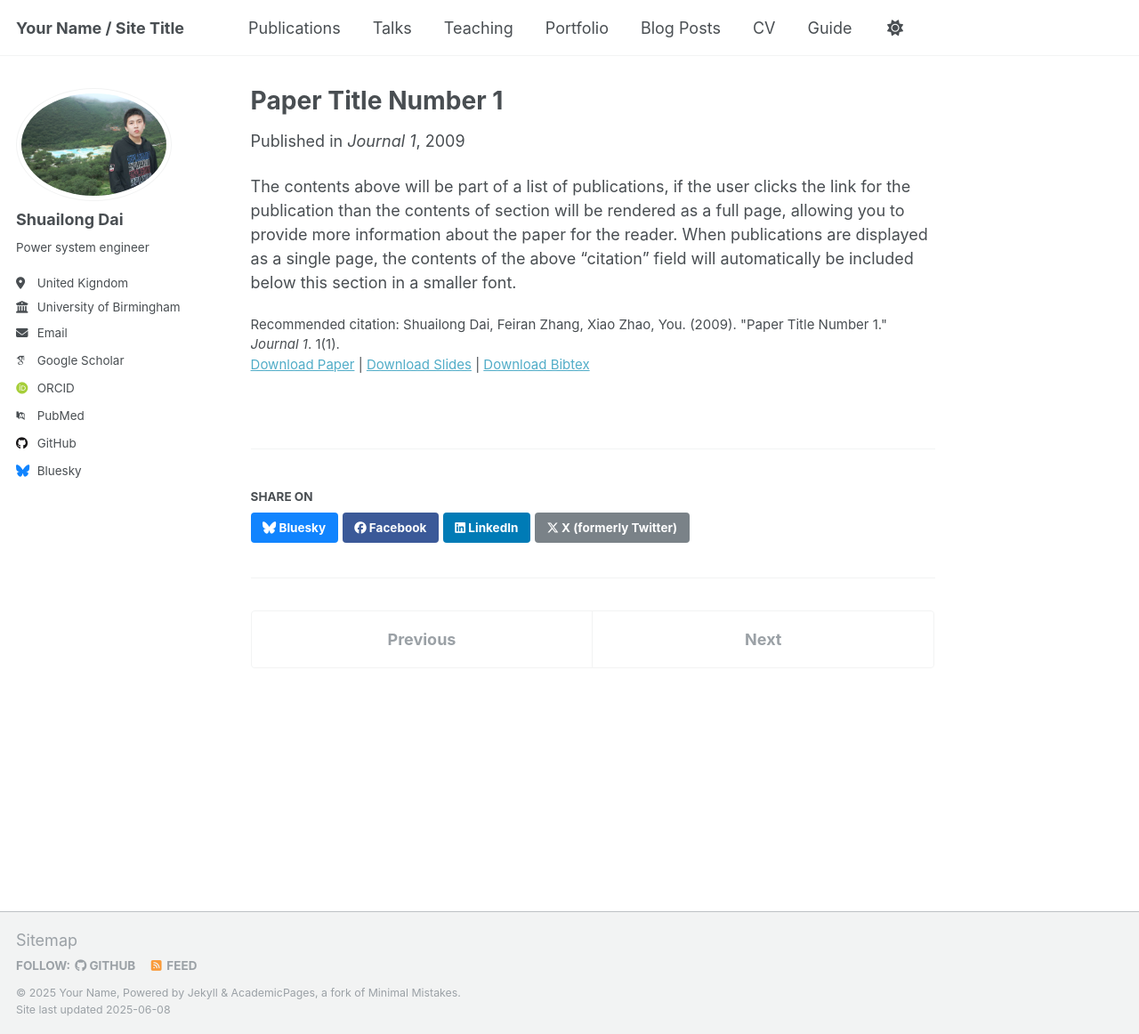
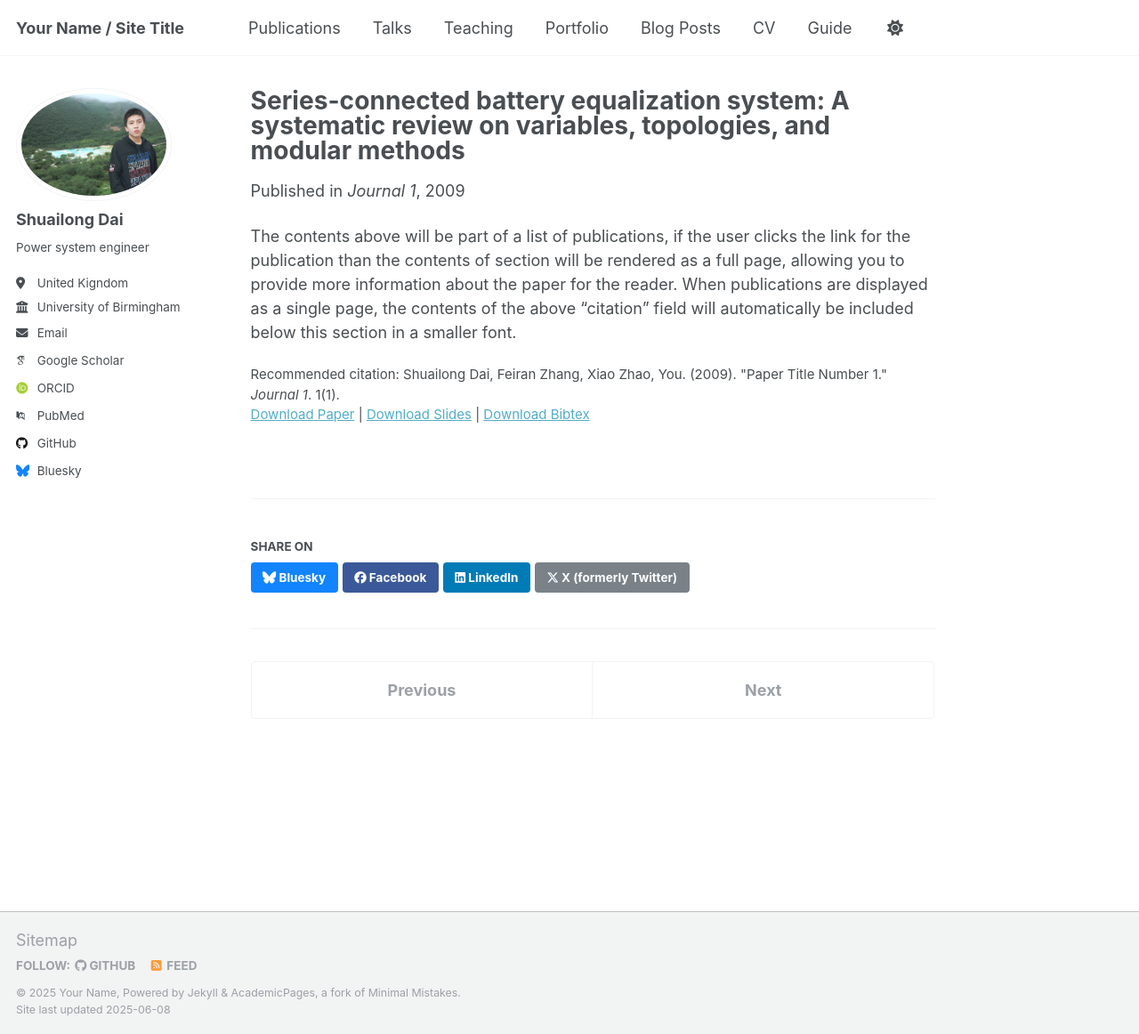
Before and after one commit to ShuailongDai/ShuailongDai.github.io, a Jekyll site: the page built from _publications/2009-10-01-paper-title-number-1.md, in a window 1280 px wide and 1162 px high. Shown: the whole window at 89% size. Built offline with Jekyll 4.4.1, drawn with Linux system fonts in a browser that asks for light colours; some web fonts are replaced.

Commit message:
Update 2009-10-01-paper-title-number-1.md

```diff
--- a/_publications/2009-10-01-paper-title-number-1.md
+++ b/_publications/2009-10-01-paper-title-number-1.md
@@ -1,5 +1,5 @@
 ---
-title: "Paper Title Number 1"
+title: "Series-connected battery equalization system: A systematic review on variables, topologies, and modular methods"
 collection: publications
 category: manuscripts
 permalink: /publication/2009-10-01-paper-title-number-1
```
